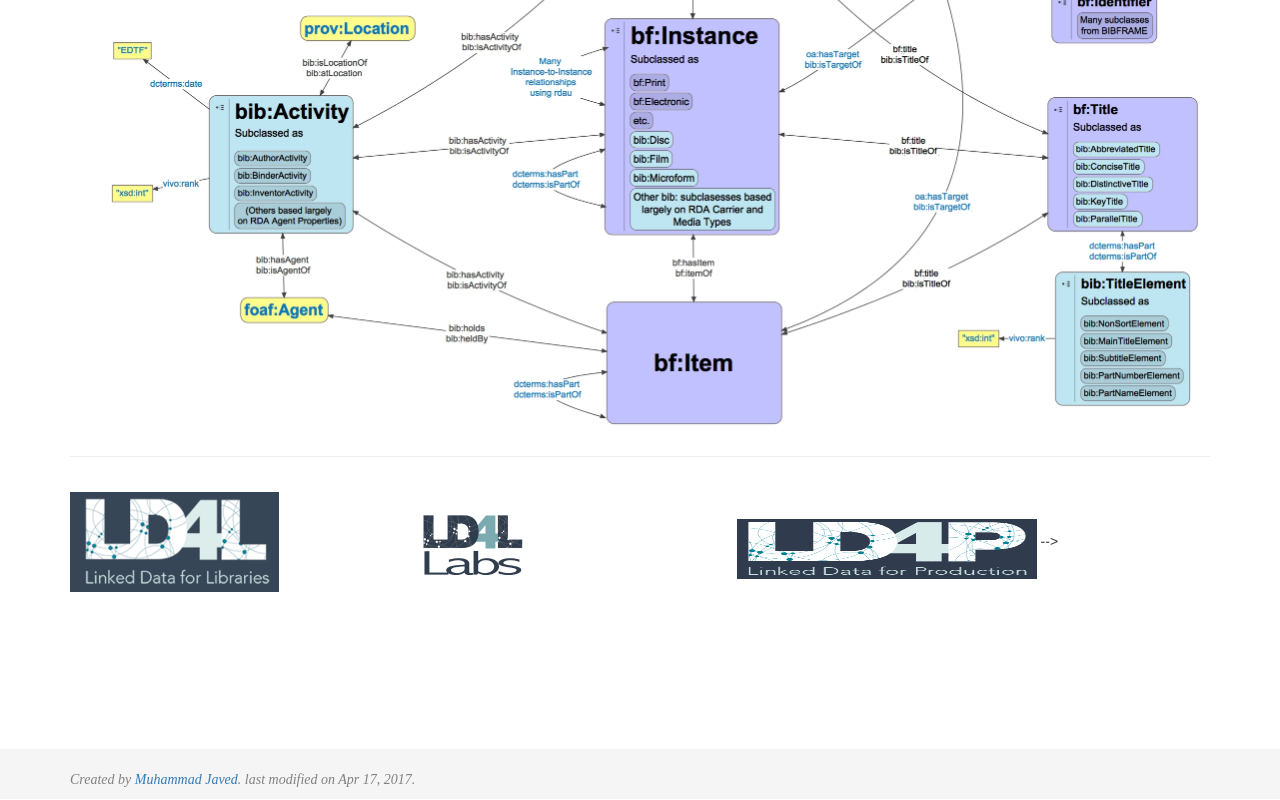
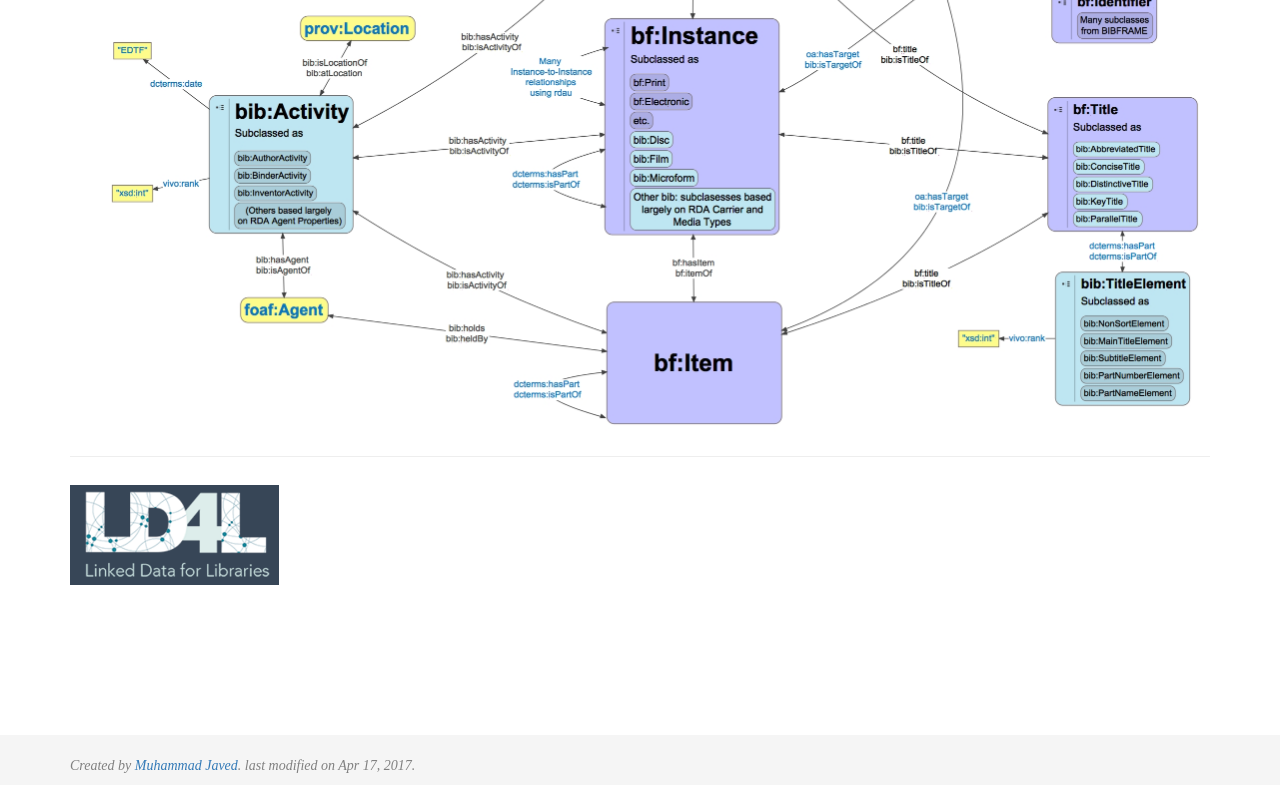
Before and after one commit to mjaved495/LD4LOntologyDoc, a plain HTML site: page docs/index.html in a window 1280 px wide. Shown: the part 664-1464 px from the top of the page. Drawn offline with nearby package versions, Linux system fonts and the light colour scheme; some packages are replaced by stand-ins of ours.

Commit message:
cleaning and formatting.

```diff
--- a/docs/index.html
+++ b/docs/index.html
@@ -65,8 +65,6 @@
             <hr/>
             <p style="margin-top:2em;">
               <a href="https://www.ld4l.org/"><img src="data/ld4l.png" height="100"></a>
-              <a href="https://www.ld4l.org/ld4l-labs/"><img style="margin-left:10em; margin-top:1em;" src="data/ld4llabs.png" height="100"></a>
-              <a href="https://wiki.duraspace.org/pages/viewpage.action?pageId=74515029"><img style="margin-left:15em; margin-top:1em;" src="data/ld4p.png" height="60" width="300"></a> -->
             </p>
          </div>
          <div class="container" style="min-height:600px;margin-top:5em;" ng-show="designView">
```
Also changed, not shown: docs/data/duraspace.png (deleted), docs/data/duraspace1.png (deleted), docs/data/grant.png (deleted), docs/data/ld4llabs.png (deleted), docs/data/ld4lonto.png (deleted), docs/data/ld4p.png (deleted), docs/data/openrif.png (deleted), docs/data/person-position.png (deleted), docs/data/person.png (deleted), docs/data/publication.png (deleted), docs/data/vivo1.png (deleted).
